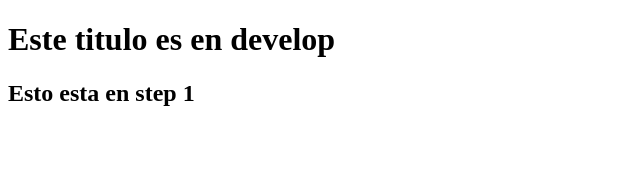
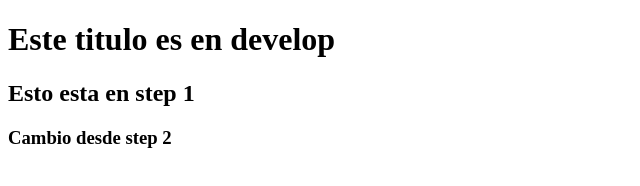
Before and after one commit to AndreArcos/developmentCourse, a plain HTML site: page index.html in a window 1280 px wide. Shown: the whole page, without its empty margins (0-640 px from the left). Drawn offline with Linux system fonts and the light colour scheme.

Commit message:
fix: add h3

```diff
--- a/index.html
+++ b/index.html
@@ -8,6 +8,7 @@
 <body>
     <h1>Este titulo es en develop</h1>
     <h2>Esto esta en step 1</h2>
+    <h3>Cambio desde step 2</h3>
 </body>
 
 </html>
```
